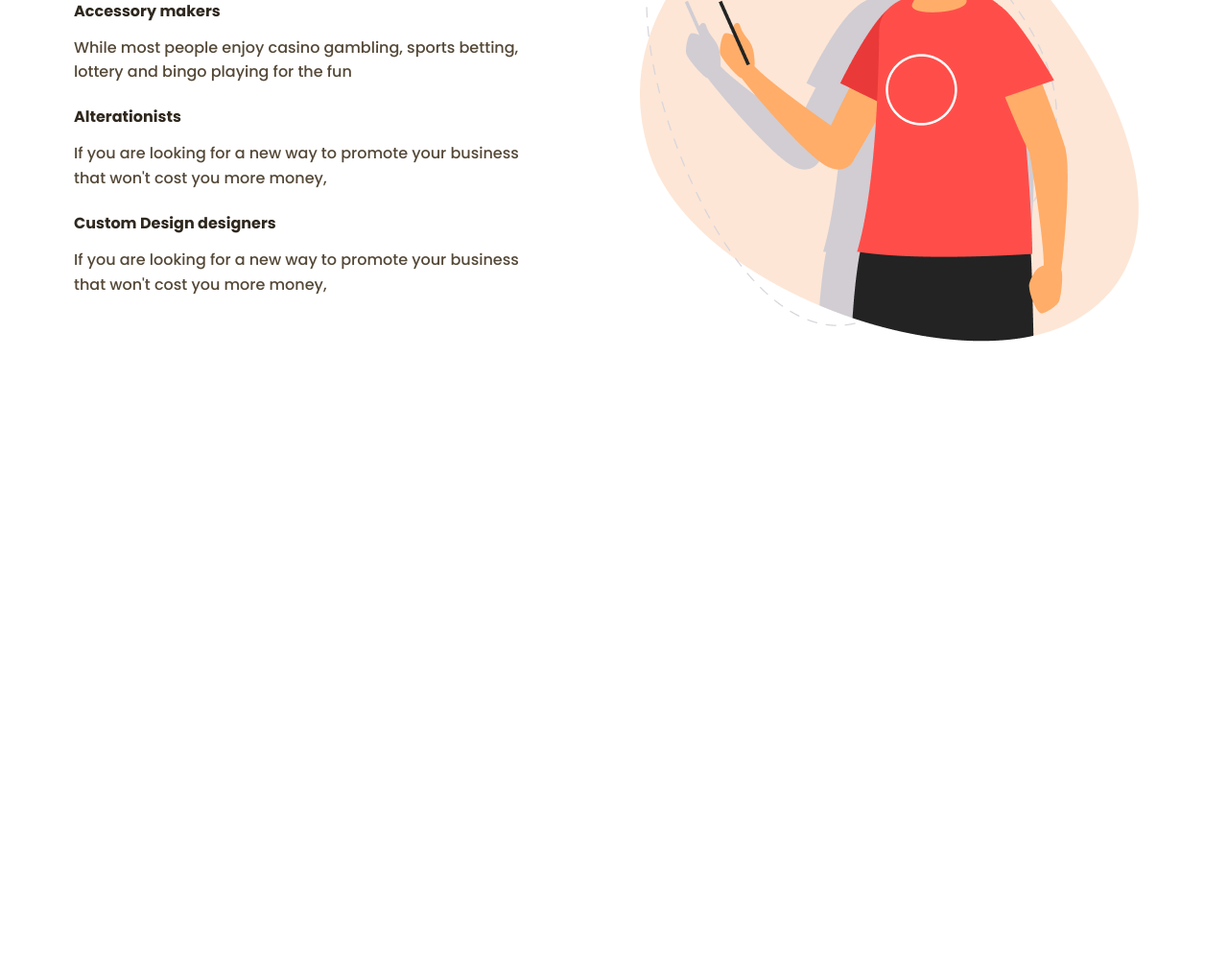
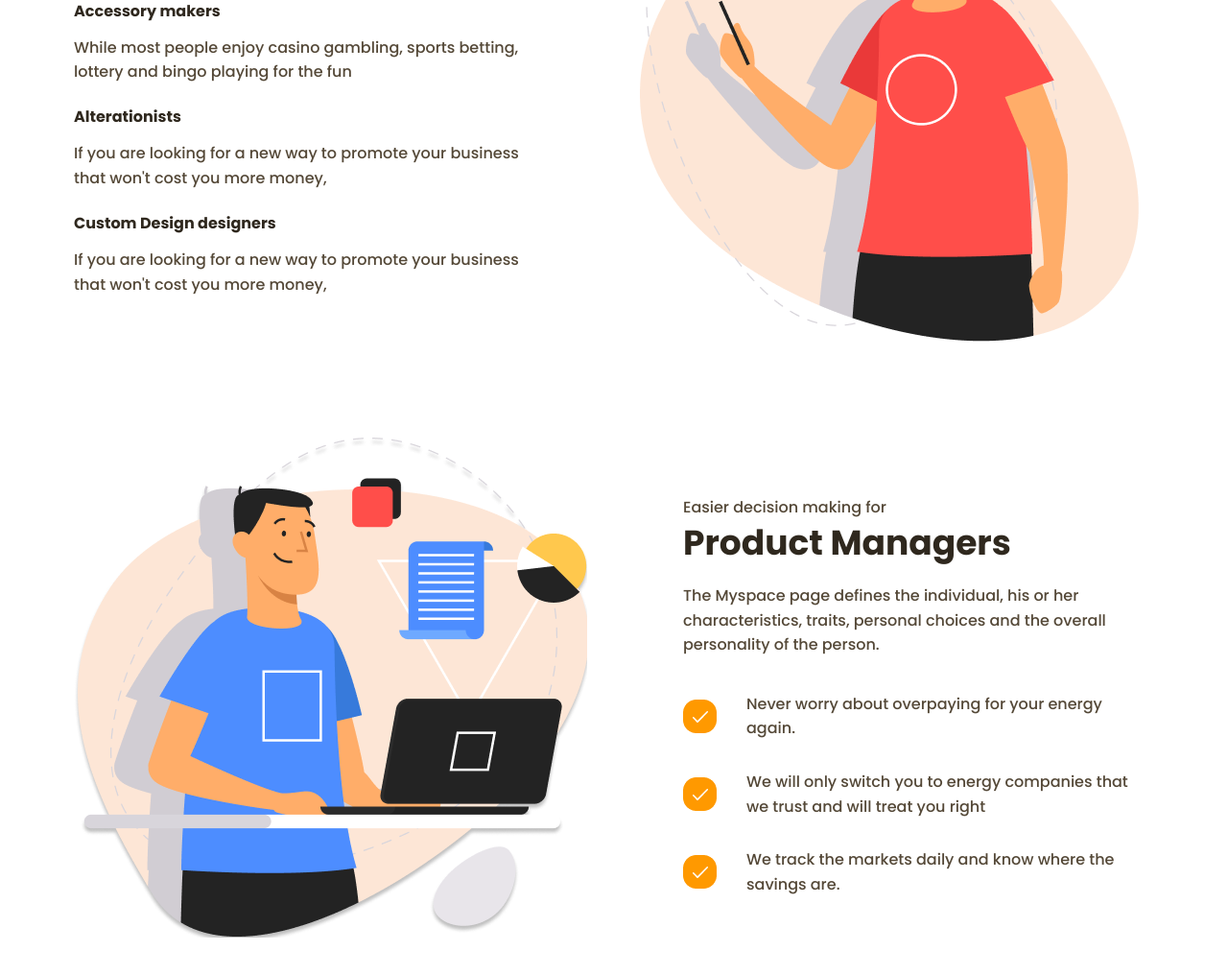
Before and after one commit to lizazp92/Productly-figma-lesson8, a plain HTML site: page index.html in a window 1280 px wide. Shown: the part 1638-2654 px from the top of the page at 96% size. Before the commit the page ends 2014 px from the top, so only its background shows below. Drawn offline with nearby package versions, Linux system fonts and the light colour scheme.

Commit message:
Add effortless product managers section with bullet point flexbox (row)  inside a bigger flexbox (column)

```diff
--- a/index.html
+++ b/index.html
@@ -127,7 +127,6 @@
             cost you more money,
           </p>
           <!-- third -->
-
           <h6 class="h6-style">Custom Design designers</h6>
           <p class="p-valid">
             If you are looking for a new way to promote your business that won't
@@ -137,5 +136,43 @@
       </div>
       <div class="valid-image"></div>
     </section>
+
+    <!-- product managers section -->
+
+    <section id="prod-managers" class="product-managers">
+      <div class="prodman-image"></div>
+      <div class="prodman-content">
+        <span class="prodman-span">Easier decision making for</span>
+        <h2 class="h2-prodman">Product Managers</h2>
+        <p class="p-prodman">
+          The Myspace page defines the individual, his or her characteristics,
+          traits, personal choices and the overall personality of the person.
+        </p>
+        <!-- first point -->
+        <div class="flex-col">
+          <div class="prodman-point1">
+            <span class="point-icon"></span
+            ><span class="point-text"
+              >Never worry about overpaying for your energy again.
+            </span>
+          </div>
+          <!-- second point -->
+          <div class="prodman-point2">
+            <span class="point-icon"></span
+            ><span class="point-text"
+              >We will only switch you to energy companies that we trust and
+              will treat you right
+            </span>
+          </div>
+          <!-- third point -->
+          <div class="prodman-point3">
+            <span class="point-icon"></span
+            ><span class="point-text"
+              >We track the markets daily and know where the savings are.
+            </span>
+          </div>
+        </div>
+      </div>
+    </section>
   </body>
 </html>
--- a/styles/styles.css
+++ b/styles/styles.css
@@ -98,7 +98,8 @@ body {
 .header-link,
 .header-buttons,
 .header,
-.valid {
+.valid,
+.product-managers {
   display: flex;
   align-items: center;
 }
@@ -150,7 +151,8 @@ body {
 /* FEATURE  SECTION*/
 
 .h2-feature,
-.h2-valid {
+.h2-valid,
+.h2-prodman {
   font-size: 36px;
   font-weight: 700;
 }
@@ -167,7 +169,8 @@ body {
   margin-bottom: 13px;
 }
 
-.p-feature {
+.p-feature,
+.point-text {
   font-size: 16px;
   font-weight: 400;
   max-width: 240px;
@@ -226,7 +229,8 @@ body {
 
 /* effortless validation section */
 
-.h2-valid {
+.h2-valid,
+.h2-prodman {
   margin-bottom: 22px;
   margin-top: 3px;
   padding: 0;
@@ -244,7 +248,10 @@ body {
 }
 
 .p-valid,
-.span-valid {
+.span-valid,
+.prodman-span,
+.p-prodman,
+.point-text {
   font-weight: 500;
   line-height: 1.6;
   color: #544837;
@@ -257,6 +264,7 @@ body {
 
 .valid {
   margin-top: 120px;
+  margin-bottom: 100px;
 }
 
 .h2-p {
@@ -273,3 +281,50 @@ body {
   height: 574px;
   margin-left: 104px;
 }
+/* product managers section */
+.product-managers {
+  margin-bottom: 104px;
+}
+.prodman-content {
+  width: 486px;
+}
+
+.prodman-image {
+  background-image: url(../images/product-managers.png);
+  display: block;
+  width: 535px;
+  height: 521px;
+  margin-right: 100px;
+}
+.point-icon {
+  background-image: url(../assets/icons/product-managers-icon.png);
+  width: 35px;
+  height: 35px;
+  display: block;
+}
+
+.prodman-point1,
+.prodman-point2,
+.prodman-point3,
+.prodman-point4 {
+  display: flex;
+  flex-direction: row;
+  align-items: center;
+  align-content: center;
+  justify-content: space-between;
+  margin-bottom: 30px;
+}
+.prodman-point1 {
+  margin-top: 20px;
+}
+
+.point-text {
+  max-width: 420px;
+}
+
+.flex-col {
+  display: flex;
+  flex-direction: column;
+  max-height: 216px;
+  justify-content: start;
+}
```
